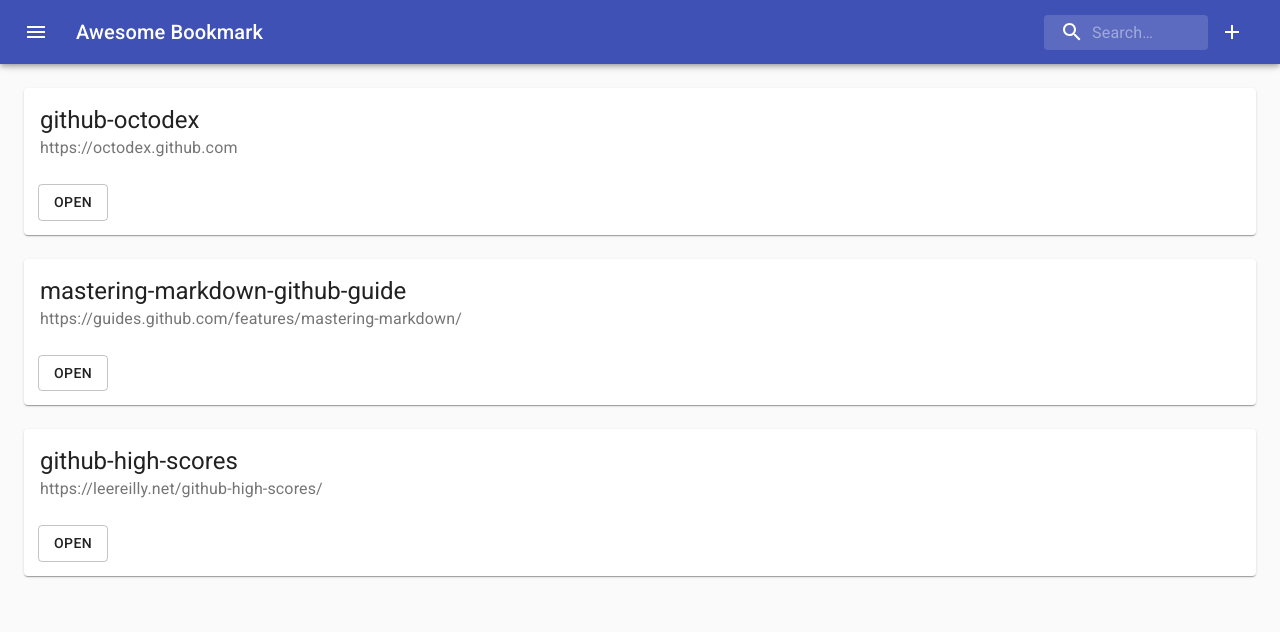
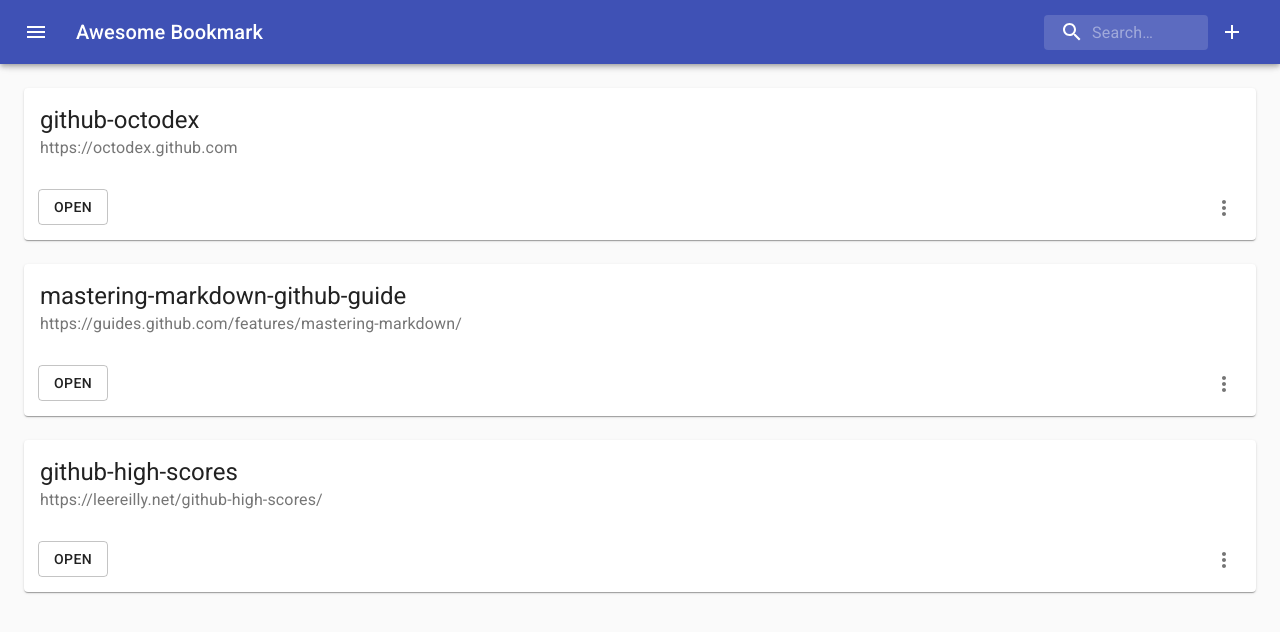
Before and after one commit to siegblink/awesome-bookmark, a React (Create React App) app: page / in a window 1280 px wide. Shown: the top 632 px of the page. Built offline with nearby package versions, Linux system fonts and the light colour scheme.

Commit message:
Refactor bookmark component to use the more options button component.

```diff
--- a/src/components/content/Bookmark.js
+++ b/src/components/content/Bookmark.js
@@ -6,15 +6,21 @@ import CardContent from '@material-ui/core/CardContent'
 import Button from '@material-ui/core/Button'
 import Link from '@material-ui/core/Link'
 import Typography from '@material-ui/core/Typography'
+import MoreOptionsButton from './MoreOptionsButton'
 
 const useStyles = makeStyles({
   root: {
     minWidth: 275,
     marginBottom: 24,
   },
+  cardActions: {
+    display: 'flex',
+    alignItems: 'center',
+    justifyContent: 'space-between',
+  },
   button: {
     marginLeft: 6,
-    marginBottom: 6,
+    marginBottom: 2,
   },
   link: {
     color: '#000000de',
@@ -35,12 +41,13 @@ export default function Bookmark(props) {
         <Typography variant='h5'>{bookmark.name}</Typography>
         <Typography color='textSecondary'>{bookmark.url}</Typography>
       </CardContent>
-      <CardActions>
+      <CardActions className={classes.cardActions}>
         <Button variant='outlined' className={classes.button}>
           <Link target='_blank' href={bookmark.url} className={classes.link}>
             Open
           </Link>
         </Button>
+        <MoreOptionsButton />
       </CardActions>
     </Card>
   )
```
